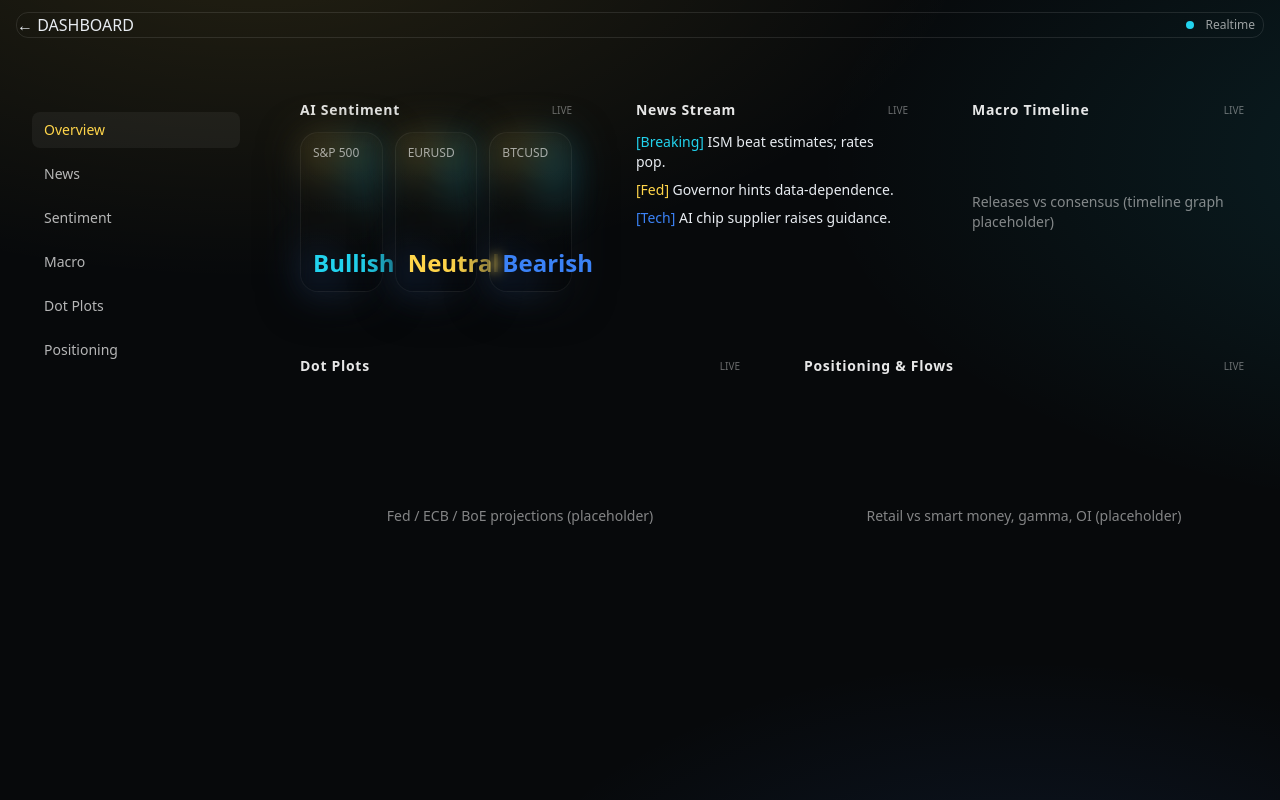
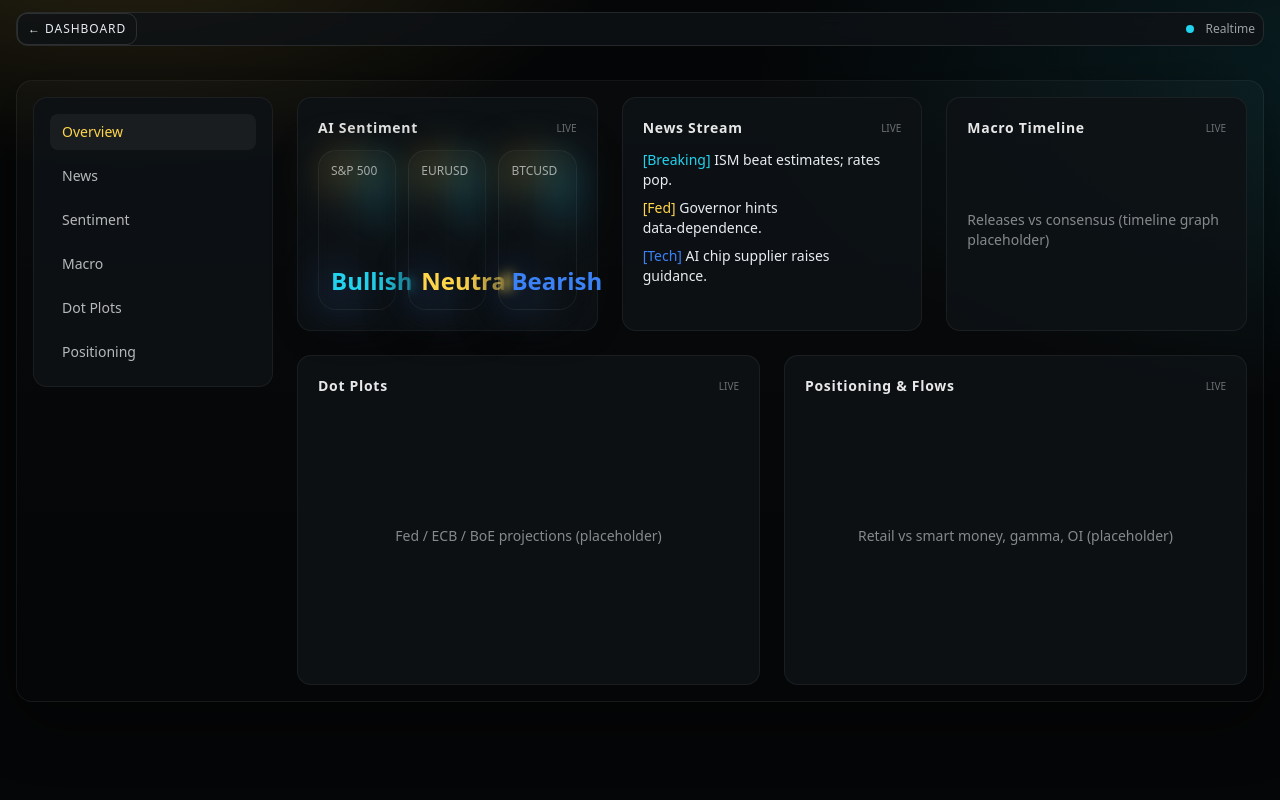
Before and after one commit to edmju/vtrqxtrading-next, a Next.js app: page /dashboard in a window 1280 px wide. Built offline with nearby package versions, Linux system fonts and the light colour scheme.

Commit message:
Update globals.css

```diff
--- a/src/app/globals.css
+++ b/src/app/globals.css
@@ -20,7 +20,6 @@ html, body {
   color: #E8ECF1;
 }
 
-/* familles Next/font */
 .font-orbitron { font-family: var(--font-orbitron), ui-sans-serif, system-ui, -apple-system, Segoe UI, Roboto, sans-serif; }
 .font-jakarta  { font-family: var(--font-jakarta),  ui-sans-serif, system-ui, -apple-system, Segoe UI, Roboto, sans-serif; }
 
@@ -41,4 +40,51 @@ html, body {
   backdrop-filter: blur(6px);
 }
 
+/* TERMINAL */
+.terminal-bg {
+  position: relative;
+  background:
+    radial-gradient(1000px 500px at 10% -10%, rgba(255,213,74,0.15), transparent 50%),
+    radial-gradient(1200px 600px at 110% 10%, rgba(34,211,238,0.12), transparent 55%),
+    #050607;
+}
+
+.terminal-bg::after {
+  /* scanlines */
+  content: "";
+  position: fixed; inset: 0;
+  pointer-events: none;
+  background-image: linear-gradient(rgba(255,255,255,0.03) 1px, transparent 1px);
+  background-size: 100% 3px;
+  opacity: .15;
+}
+
+.terminal-frame {
+  border: 1px solid rgba(255,255,255,0.06);
+  border-radius: 16px;
+  background: linear-gradient(180deg, rgba(255,255,255,0.02), rgba(255,255,255,0.00));
+  box-shadow: 0 20px 60px rgba(0,0,0,0.45);
+  padding: 16px;
+}
+
+.terminal-panel {
+  background: rgba(14,18,22,0.9);
+  border: 1px solid rgba(255,255,255,0.06);
+  border-radius: 14px;
+}
+
+.terminal-glass {
+  background: rgba(14,18,22,0.8);
+  backdrop-filter: blur(8px);
+}
+
+.terminal-chip {
+  display: inline-flex; align-items: center; gap: 8px;
+  padding: 6px 10px; border-radius: 10px;
+  font-size: 12px; letter-spacing: .08em;
+  border: 1px solid rgba(255,255,255,0.12);
+  color: #E8ECF1;
+}
+.terminal-chip:hover { border-color: rgba(255,213,74,0.5); color: var(--primary); }
+
 a, button { -webkit-tap-highlight-color: transparent; }
```
